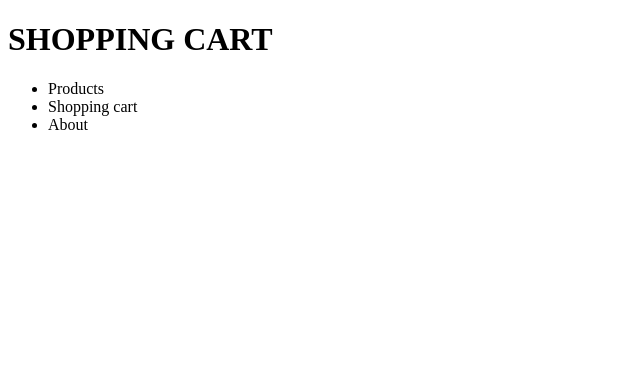
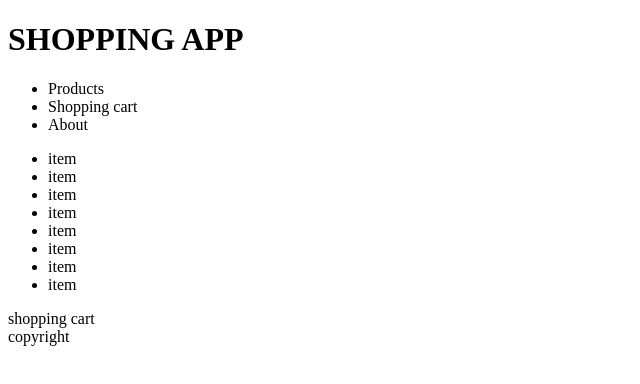
Before and after one commit to abejeris/shoppingApp, a plain HTML site: page index.html in a window 1280 px wide. Shown: the whole page, without its empty margins (0-640 px from the left). Drawn offline with Linux system fonts and the light colour scheme.

Commit message:
added structure to html

```diff
--- a/index.html
+++ b/index.html
@@ -3,11 +3,11 @@
 	<head>
 		<meta charset="UTF-8" />
 		<meta name="viewport" content="width=device-width, initial-scale=1.0" />
-		<title>Shopping cart</title>
+		<title>Shopping App</title>
 	</head>
 	<body>
 		<header>
-			<h1>SHOPPING CART</h1>
+			<h1>SHOPPING APP</h1>
 			<nav>
 				<ul>
 					<li>Products</li>
@@ -16,5 +16,21 @@
 				</ul>
 			</nav>
 		</header>
+		<main>
+			<div>
+				<ul>
+					<li>item</li>
+					<li>item</li>
+					<li>item</li>
+					<li>item</li>
+					<li>item</li>
+					<li>item</li>
+					<li>item</li>
+					<li>item</li>
+				</ul>
+			</div>
+		</main>
+		<aside>shopping cart</aside>
+		<footer>copyright</footer>
 	</body>
 </html>
```
